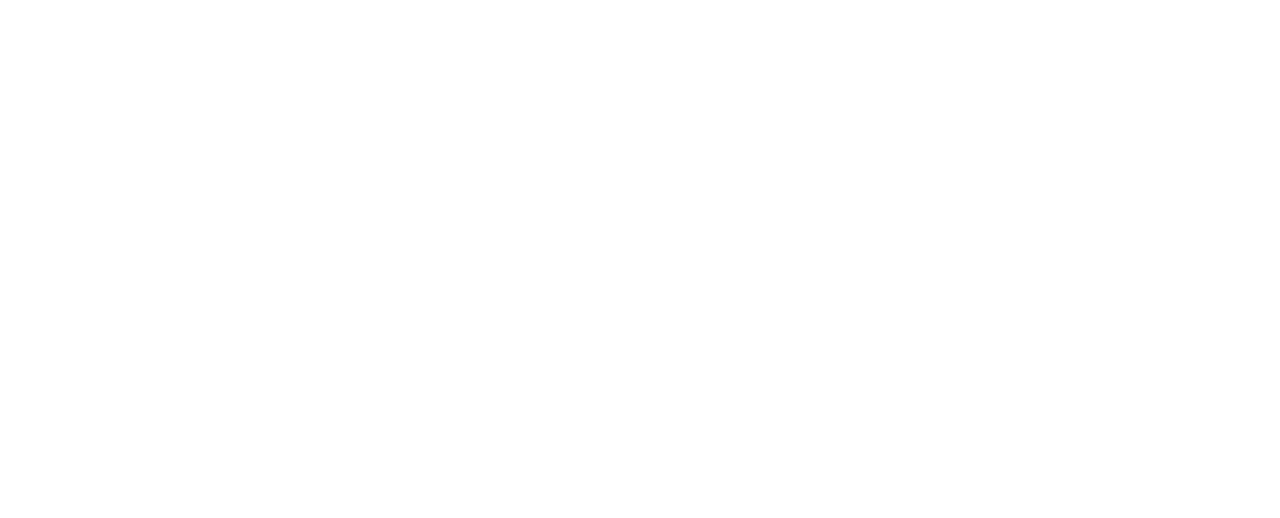
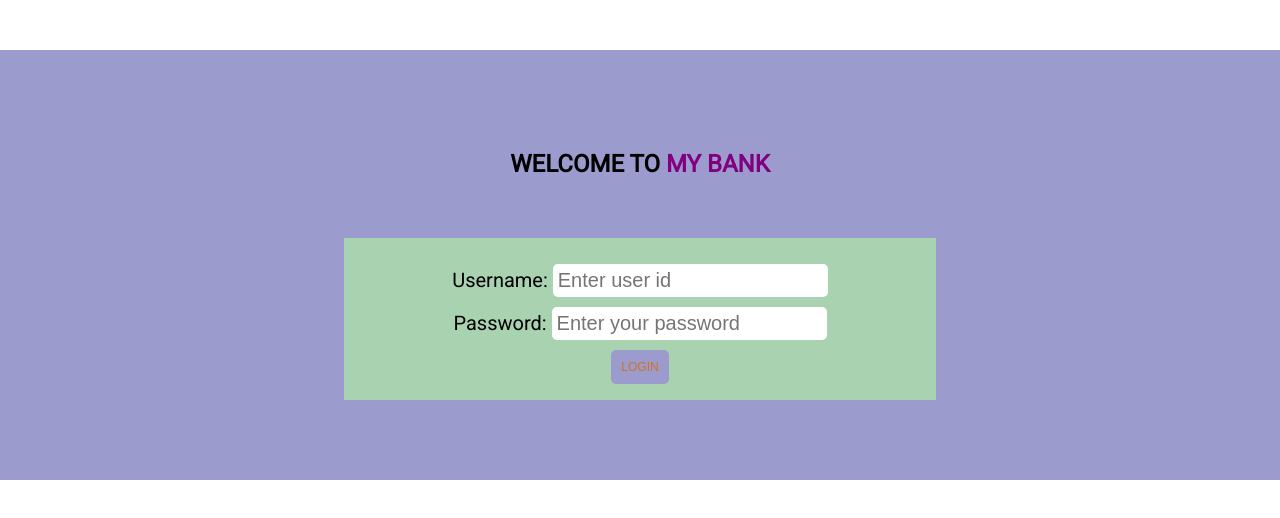
Before and after one commit to mohammadislamtech365/html-css-javascript-bank-application, a plain HTML site: page index.html in a window 1280 px wide. Drawn offline with Linux system fonts and the light colour scheme.

Commit message:
add form

```diff
--- a/index.html
+++ b/index.html
@@ -8,6 +8,20 @@
     <link rel="stylesheet" href="./styles/index.css">
 </head>
 <body>
-    <script src="./scripts/index.js"></script>
+    <section class="bank-form">
+        <header>
+            <h1>WELCOME  TO <span class="bank-name">MY BANK</span> </h1>
+        </header>
+        <form action="#" class="login-form">
+            <div class="form-element-container">
+                <label for="username">Username:</label> <input id="username" name="uname" placeholder="Enter user id" type="text">
+            </div>
+            <div class="form-element-container">
+                <label for="password">Password: </label> <input id="pwd" placeholder="Enter your password" name="password" type="password">
+            </div>
+            <button class="login-btn">LOGIN</button>
+        </form>
+    </section>
+   <script src="./scripts/index.js"></script>
 </body>
 </html>
--- a/styles/index.css
+++ b/styles/index.css
@@ -0,0 +1,52 @@
+@import url('https://fonts.googleapis.com/css2?family=Roboto&display=swap');
+
+:root {
+   --primary-background-color:rgb(155, 155, 205);
+   --secondary-background-color:rgb(169, 210, 177);
+   --secondary-text-color:white;
+}
+body {
+    margin:0px;
+    padding-top:50px;
+    font-family: 'Roboto', sans-serif;
+    text-align: center;
+}
+
+.bank-form {
+    padding:10vh;
+    background-color:var(--primary-background-color);
+}
+.bank-name {
+    color:purple;
+
+}
+.login-form {
+    margin-top:5vh;
+    background-color: var(--secondary-background-color);
+    width:50%;
+    padding:2vh;
+    /* margin:auto; */
+    display:inline-block;
+}
+.form-element-container {
+    margin:10px;
+    font-size: 20px;
+}
+
+.form-element-container input {
+    font-size:20px;
+    border:none;
+    padding:5px;
+    border-radius:5px;
+}
+.form-element-container input:focus {
+    background-color: antiquewhite;
+}
+.login-btn {
+    background-color: var(--primary-background-color);
+    padding:10px;
+    border:none;
+    border-radius:5px;
+    color:rgb(210, 113, 34);
+    font-size: 12px;
+}
```
